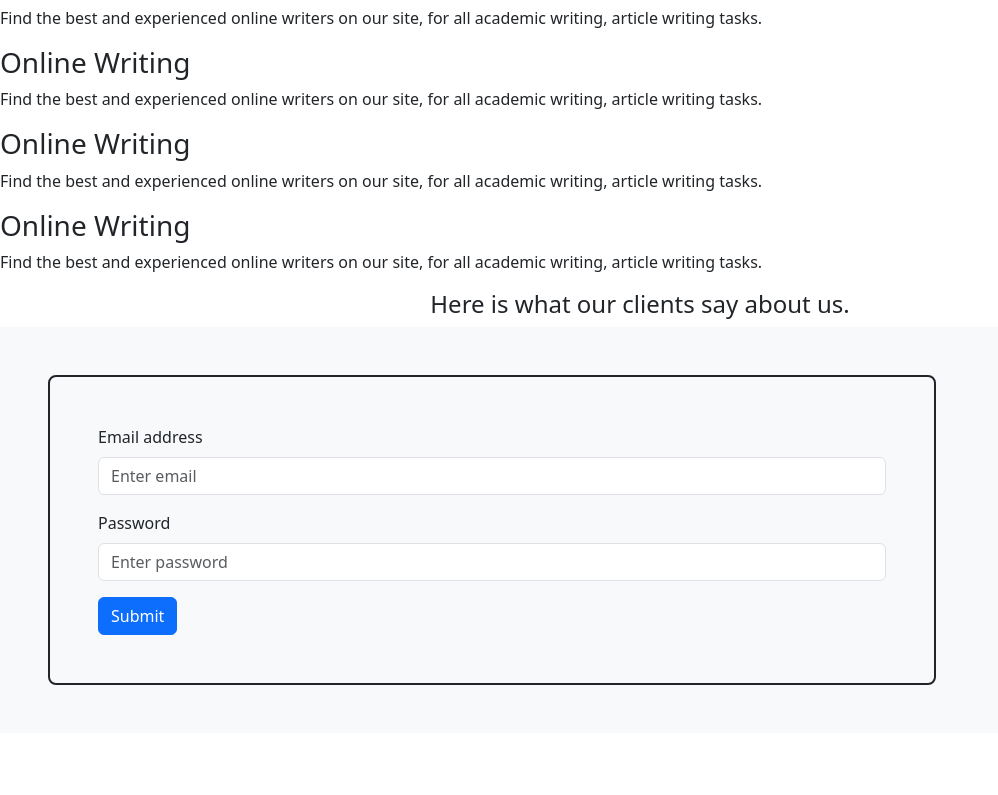
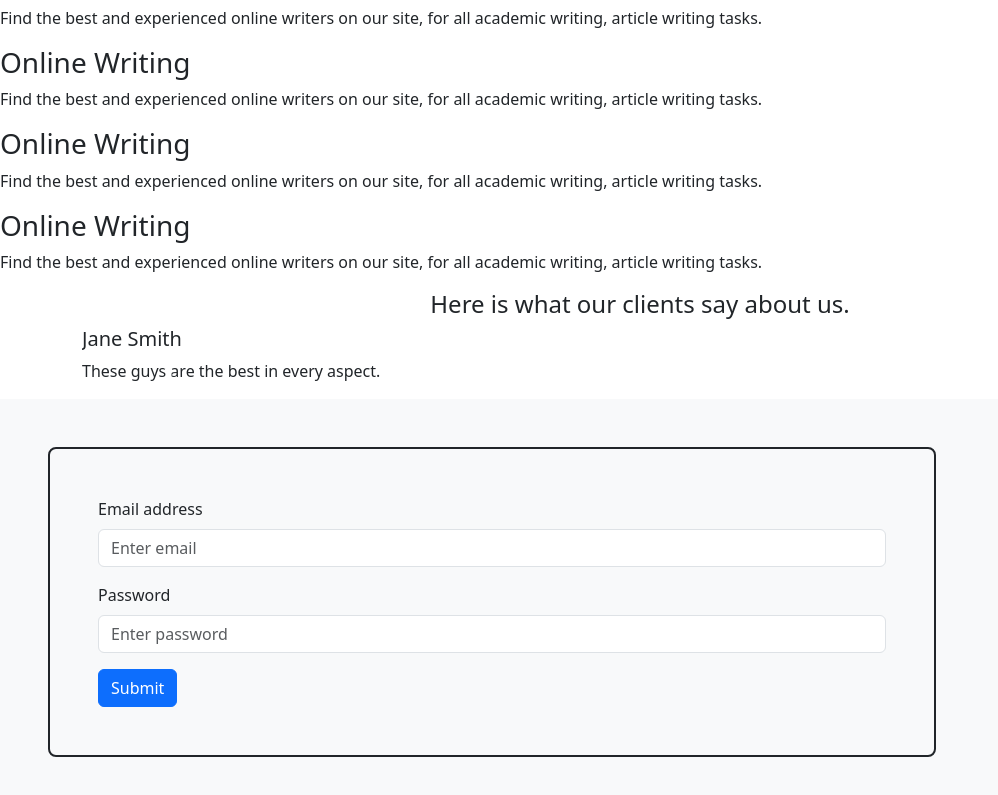
Before and after one commit to munyi-victor/hired, a React (Create React App) app: page / in a window 1280 px wide. Shown: the part 1432-2227 px from the top of the page, without its empty margins (0-998 px from the left). Before the commit the page ends 2165 px from the top, so only its background shows below. Built offline with nearby package versions, Linux system fonts and the light colour scheme.

Commit message:
updated reviews

```diff
--- a/src/components/Reviews.js
+++ b/src/components/Reviews.js
@@ -1,4 +1,5 @@
 import React from "react";
+import { Carousel, Container } from "react-bootstrap";
 
 const Reviews = () => {
   return (
@@ -6,6 +7,30 @@ const Reviews = () => {
       <center>
         <h4>Here is what our clients say about us.</h4>
       </center>
+
+      <Container className="container">
+        <Carousel>
+          <Carousel.Item>
+            <div className="review-info">
+              <h5>John Doe</h5>
+              <p>These guys are the best in every aspect.</p>
+              <div className="stars"></div>
+            </div>
+          </Carousel.Item>
+          <Carousel.Item>
+            <div className="review-info">
+              <h5>Jane Smith</h5>
+              <p>These guys are the best in every aspect.</p>
+            </div>
+          </Carousel.Item>
+          <Carousel.Item>
+            <div className="review-info">
+              <h5>Munyi Victor</h5>
+              <p>These guys are the best in every aspect.</p>
+            </div>
+          </Carousel.Item>
+        </Carousel>
+      </Container>
     </div>
   );
 }
--- a/src/components/Topnav.js
+++ b/src/components/Topnav.js
@@ -1,5 +1,4 @@
-/* eslint-disable jsx-a11y/anchor-is-valid */
-import React, {useRef} from 'react';
+import React, { useRef } from 'react';
 // import { Link } from 'react-router-dom';
 
 const Topnav = () => {
@@ -40,14 +39,14 @@ const Topnav = () => {
             <a href="#contact">Contact</a>
           </li>
 
-          <div className='btns'>
+          <div className="btns">
             <li>
-              <a href="#" className="button">
+              <a href="/" className="button">
                 Login
               </a>
             </li>
             <li>
-              <a href="#" className="button">
+              <a href="/" className="button">
                 Signup
               </a>
             </li>
--- a/src/styles/Reviews.css
+++ b/src/styles/Reviews.css
@@ -1,5 +1,22 @@
 .reviews {
-  background-color: #97cdff;
+  background-color: #979797;
   height: 50vh;
   padding-top: 20px;
+  width: 100%;
+  color: black;
+  padding: 20px 10%;
 }
+
+.container {
+  margin-top: 40px;
+  width: 80%;
+}
+
+.review-info {
+  background-color: #97cdff;
+  height: 25vh;
+  width: 100%;
+  border-radius: 10px;
+  padding: 10px 400px;
+
+}
--- a/src/styles/Topnav.css
+++ b/src/styles/Topnav.css
@@ -48,7 +48,7 @@
   margin-left: 20px;
   display: flex;
   gap: 10px;
-  padding-top: 14px;
+  padding-top: 18px;
 
 }
 
```
